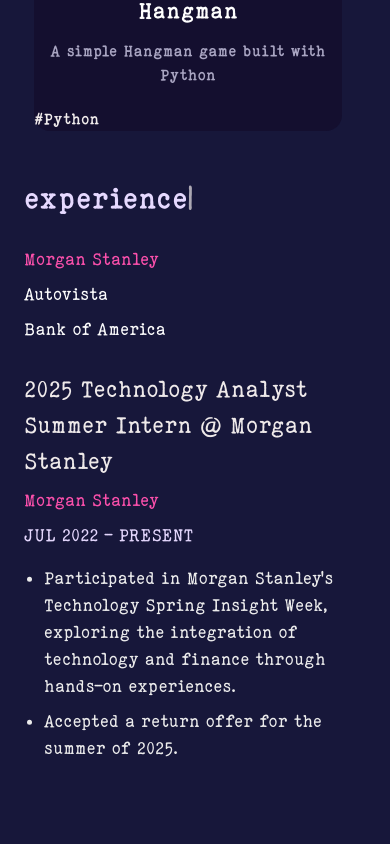
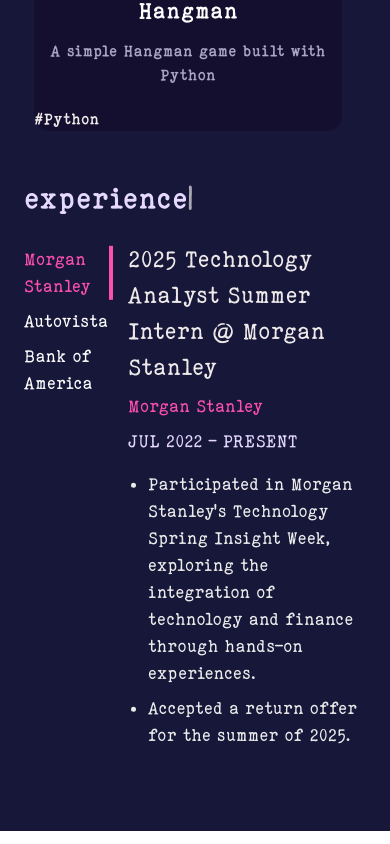
Before and after one commit to khadijaludhi/khadija_io, a React (Vite) app: page / in a window 390 px wide. Shown: the part 3204-4048 px from the top of the page. Built offline with nearby package versions, Linux system fonts and the light colour scheme.

Commit message:
updated slider

```diff
--- a/src/components/JobList.jsx
+++ b/src/components/JobList.jsx
@@ -1,8 +1,6 @@
 import React, { useState, useEffect, useRef } from "react";
 import PropTypes from "prop-types";
 import Fade from "react-reveal/Fade";
-
-const isHorizontal = window.innerWidth < 600;
 
 function TabPanel(props) {
   const { children, value, index, ...other } = props;
@@ -73,8 +71,10 @@
 
   const handleChange = (index, event) => {
     setValue(index);
+    setSliderPosition(event.currentTarget);
+  };
 
-    const element = event.currentTarget;
+  const setSliderPosition = (element) => {
     setSliderStyle({
       top: element.offsetTop,
       height: element.offsetHeight,
@@ -84,10 +84,7 @@
   const updateSliderPosition = () => {
     const selectedItem = document.querySelector(`ul li:nth-child(${value + 1})`);
     if (selectedItem) {
-      setSliderStyle({
-        top: selectedItem.offsetTop,
-        height: selectedItem.offsetHeight,
-      });
+      setSliderPosition(selectedItem);
     }
   };
 
@@ -119,9 +116,10 @@
   }, []);
 
   useEffect(() => {
-    // Set default slider position to the first item
+    // Set initial slider position
     updateSliderPosition();
 
+    // Recalculate slider position on window resize
     window.addEventListener("resize", updateSliderPosition);
 
     return () => {
@@ -132,7 +130,7 @@
   return (
     <div ref={sectionRef} className="joblist-container">
       <Fade bottom when={isVisible || hasBeenVisible} delay={500} distance="75px" duration={3000}>
-        <div style={{ display: "flex", flexDirection: isHorizontal ? "column" : "row", gap: "20px" }}>
+        <div style={{ display: "flex", flexDirection: "row", gap: "20px" }}>
           <div style={{ flexBasis: "20%", position: "relative" }}>
             <ul style={{ listStyle: "none", padding: 0, marginTop: 5 }}>
               {Object.keys(experienceItems).map((key, i) => (
```
